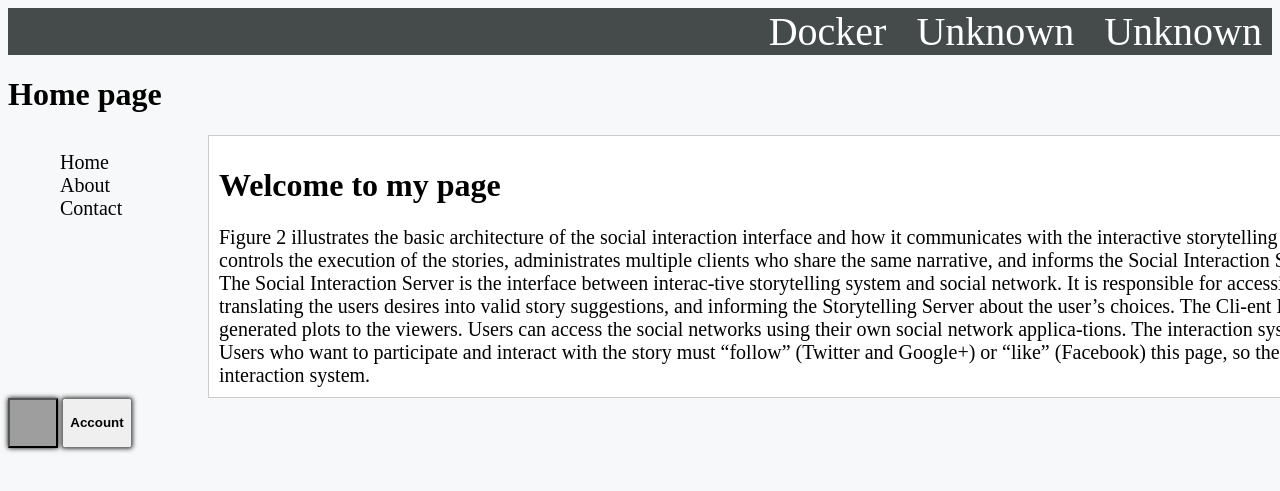
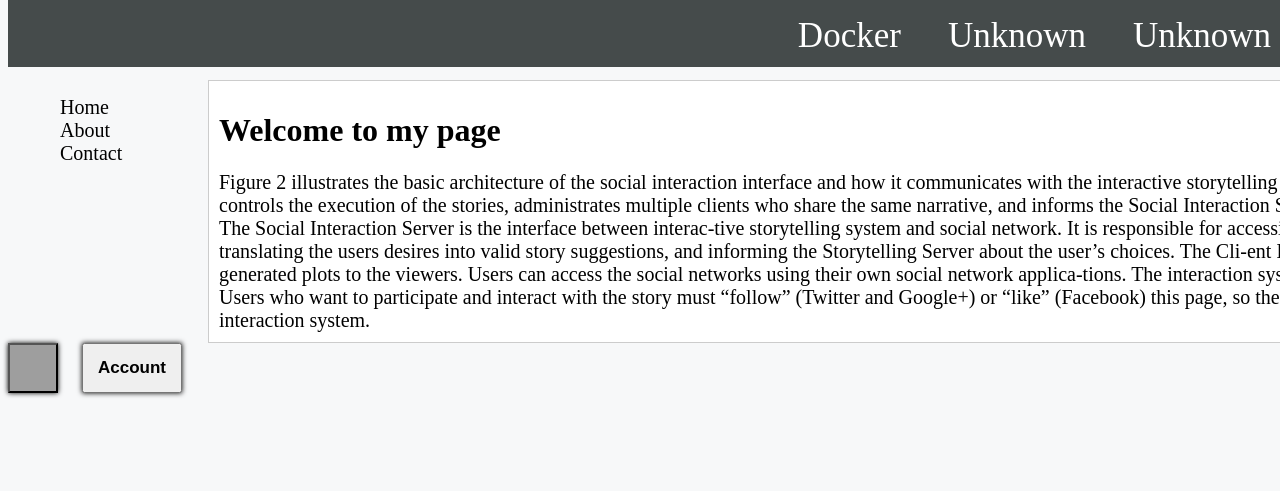
Before and after one commit to 0915vincent/0915vincent.github.io, a PHP site: page /test.html in a window 1280 px wide; the page is wider, and only the part inside the window is pictured. Shown: the top 491 px of that part. Run offline with PHP 8.4, Linux system fonts and the light colour scheme; grey boxes are pictures that could not be loaded.

Commit message:
Update test.css

```diff
--- a/test.css
+++ b/test.css
@@ -9,11 +9,16 @@
 .button--account{
     cursor: pointer;
     box-shadow: 0 0 5px #000000;
-    width: 70px;
+    width: 100px;
     height: 50px;
     text-align: center;
-    padding: 0px;
     font-weight: bold;
+    z-index: 10;
+    position:relative;
+    top:0px;
+    left:20px;
+    font-size: 17px;
+
 }
 .Menu{
     color: #ffffff;
@@ -22,12 +27,17 @@
     background-color: #454B4B;
     border: 0px #ccc solid;
     text-align:right;
-    margin:0px;
-    padding:0px;
+    padding:10px;
     border:0px;
+    width: 100%;
+    position: absolute;
+    top:0px;
+    z-index: 0;
 }
 #content{
     padding: 10px;
+    margin-right: 17px;
+    font-size: 35px;
 }
 
 #MainShow {
@@ -64,3 +74,6 @@ a:hover{
 #paragraph{
     font-size: 20px;
 }
+div.list{
+    border-style: solid;
+}
```
